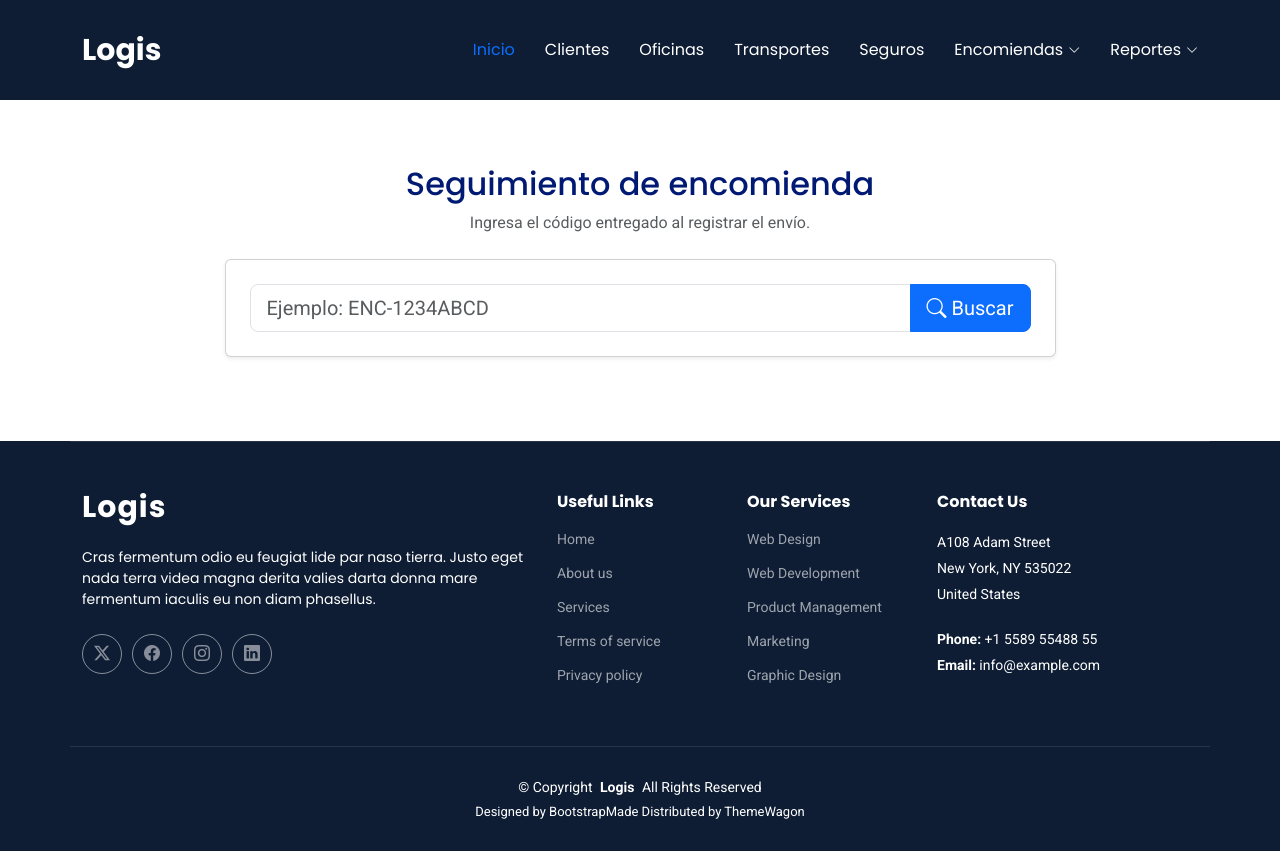
After one commit to pablo2001-bod/Punto-a-Punto, a Django app: page /seguimiento/seguimientoEncomienda/ in a window 1280 px wide. The commit adds this page. Run offline with Django 5.2, Linux system fonts and the light colour scheme; some libraries are stand-ins or nearby versions.

Commit message:
Agregando paginas seguimiento

```diff
--- a/envios/templates/encomiendas/detalleEncomienda.html
+++ b/envios/templates/encomiendas/detalleEncomienda.html
@@ -1,5 +1,4 @@
 {% extends "plantillaprincipal.html" %}
-{% block titulo %}Detalle de encomienda | Punto a Punto{% endblock %}
 {% block contenido %}
 <main class="main" style="padding-top: 105px;">
 <section class="section">
--- a/envios/templates/encomiendas/listadoEncomienda.html
+++ b/envios/templates/encomiendas/listadoEncomienda.html
@@ -1,5 +1,4 @@
 {% extends "plantillaprincipal.html" %}
-{% block titulo %}Encomiendas | Punto a Punto{% endblock %}
 {% block contenido %}
 <main class="main" style="padding-top: 105px;">
 <section class="section">
--- a/envios/templates/encomiendas/nuevaEncomienda.html
+++ b/envios/templates/encomiendas/nuevaEncomienda.html
@@ -1,5 +1,4 @@
 {% extends "plantillaprincipal.html" %}
-{% block titulo %}Nueva encomienda | Punto a Punto{% endblock %}
 {% block contenido %}
 <main class="main" style="padding-top: 105px;">
 <section class="section">
--- a/envios/templates/oficinas/listadoOficina.html
+++ b/envios/templates/oficinas/listadoOficina.html
@@ -1,5 +1,4 @@
 {% extends "plantillaprincipal.html" %}
-{% block titulo %}Oficinas | Punto a Punto{% endblock %}
 {% block contenido %}
 <main class="main" style="padding-top: 105px;">
 <section class="section">
--- a/envios/templates/oficinas/nuevaOficina.html
+++ b/envios/templates/oficinas/nuevaOficina.html
@@ -1,5 +1,4 @@
 {% extends "plantillaprincipal.html" %}
-{% block titulo %}Nueva oficina | Punto a Punto{% endblock %}
 {% block contenido %}
 <main class="main" style="padding-top: 105px;">
 <section class="section">
--- a/envios/templates/plantillaprincipal.html
+++ b/envios/templates/plantillaprincipal.html
@@ -99,7 +99,7 @@
                             <a href="/encomiendas/nuevaEncomienda/">Registrar encomienda</a>
                         </li>
                         <li>
-                            <a href="/encomiendas/seguimientoEncomienda/">Seguimiento</a>
+                            <a href="/seguimiento/seguimientoEncomienda/">Seguimiento</a>
                         </li>
                     </ul>
                 </li>
--- /dev/null
+++ b/envios/templates/seguimiento/seguimientoEncomienda.html
@@ -0,0 +1,79 @@
+{% extends "plantillaprincipal.html" %}
+{% block contenido %}
+<main class="main" style="padding-top: 105px;">
+<section class="section">
+<div class="container">
+
+<div class="row justify-content-center">
+    <div class="col-lg-9">
+        <div class="text-center mb-4">
+            <h2>Seguimiento de encomienda</h2>
+            <p class="text-muted">
+                Ingresa el código entregado al registrar el envío.
+            </p>
+        </div>
+
+        <div class="card shadow-sm mb-4">
+            <div class="card-body p-4">
+                <form method="post">
+                    {% csrf_token %}
+                    <div class="input-group input-group-lg">
+                        <input type="text" name="codigo" class="form-control"
+                               placeholder="Ejemplo: ENC-1234ABCD" required>
+                        <button class="btn btn-primary" type="submit">
+                            <i class="bi bi-search"></i> Buscar
+                        </button>
+                    </div>
+                </form>
+            </div>
+        </div>
+
+        {% if encomienda %}
+        <div class="card shadow-sm border-primary">
+            <div class="card-header bg-primary text-white">
+                <h4 class="mb-0">{{ encomienda.codigo_seguimiento }}</h4>
+            </div>
+            <div class="card-body p-4">
+                <div class="row g-4">
+                    <div class="col-md-4">
+                        <small class="text-muted d-block">Estado actual</small>
+                        <span class="badge text-bg-primary fs-6">
+                            {{ encomienda.get_estado_display }}
+                        </span>
+                    </div>
+                    <div class="col-md-4">
+                        <small class="text-muted d-block">Origen</small>
+                        {{ encomienda.oficina_origen }}
+                    </div>
+                    <div class="col-md-4">
+                        <small class="text-muted d-block">Destino</small>
+                        {{ encomienda.oficina_destino }}
+                    </div>
+                    <div class="col-md-4">
+                        <small class="text-muted d-block">Destinatario</small>
+                        {{ encomienda.nombre_destinatario }}
+                    </div>
+                    <div class="col-md-4">
+                        <small class="text-muted d-block">Fecha de registro</small>
+                        {{ encomienda.fecha_registro|date:"d/m/Y H:i" }}
+                    </div>
+                    <div class="col-md-4">
+                        <small class="text-muted d-block">Fecha de entrega</small>
+                        {{ encomienda.fecha_entrega|date:"d/m/Y H:i"|default:"Pendiente" }}
+                    </div>
+                </div>
+            </div>
+        </div>
+        {% elif busqueda_realizada %}
+        <div class="alert alert-danger">
+            <i class="bi bi-exclamation-circle"></i>
+            No se encontró una encomienda con ese código.
+        </div>
+        {% endif %}
+    </div>
+</div>
+
+</div>
+</section>
+</main>
+{% endblock %}
--- a/envios/templates/seguros/listadoSeguro.html
+++ b/envios/templates/seguros/listadoSeguro.html
@@ -1,5 +1,4 @@
 {% extends "plantillaprincipal.html" %}
-{% block titulo %}Seguros | Punto a Punto{% endblock %}
 {% block contenido %}
 <main class="main" style="padding-top: 105px;">
 <section class="section">
--- a/envios/templates/seguros/nuevoSeguro.html
+++ b/envios/templates/seguros/nuevoSeguro.html
@@ -1,5 +1,4 @@
 {% extends "plantillaprincipal.html" %}
-{% block titulo %}Nuevo seguro | Punto a Punto{% endblock %}
 {% block contenido %}
 <main class="main" style="padding-top: 105px;">
 <section class="section">
--- a/envios/urls.py
+++ b/envios/urls.py
@@ -27,4 +27,6 @@ urlpatterns = [
     path("encomiendas/guardarEncomienda/", views.guardarEncomienda),
     path("encomiendas/detalleEncomienda/<id>/", views.detalleEncomienda),
     path("encomiendas/actualizarEstadoEncomienda/<id>/", views.actualizarEstadoEncomienda),
+    #Seguimiento
+    path("seguimiento/seguimientoEncomienda/", views.seguimientoEncomienda),
 ]
--- a/envios/views.py
+++ b/envios/views.py
@@ -257,3 +257,25 @@ def actualizarEstadoEncomienda(request, id):
     )
 
 # SEGUIMIENTO
+
+def seguimientoEncomienda(request):
+    encomienda = None
+    busqueda_realizada = False
+
+    if request.method == "POST":
+        busqueda_realizada = True
+        codigo = request.POST.get("codigo", "").strip()
+
+        encomienda = Encomienda.objects.select_related(
+            "oficina_origen",
+            "oficina_destino",
+        ).filter(codigo_seguimiento__iexact=codigo).first()
+
+    return render(
+        request,
+        "seguimiento/seguimientoEncomienda.html",
+        {
+            "encomienda": encomienda,
+            "busqueda_realizada": busqueda_realizada,
+        },
+    )
```
